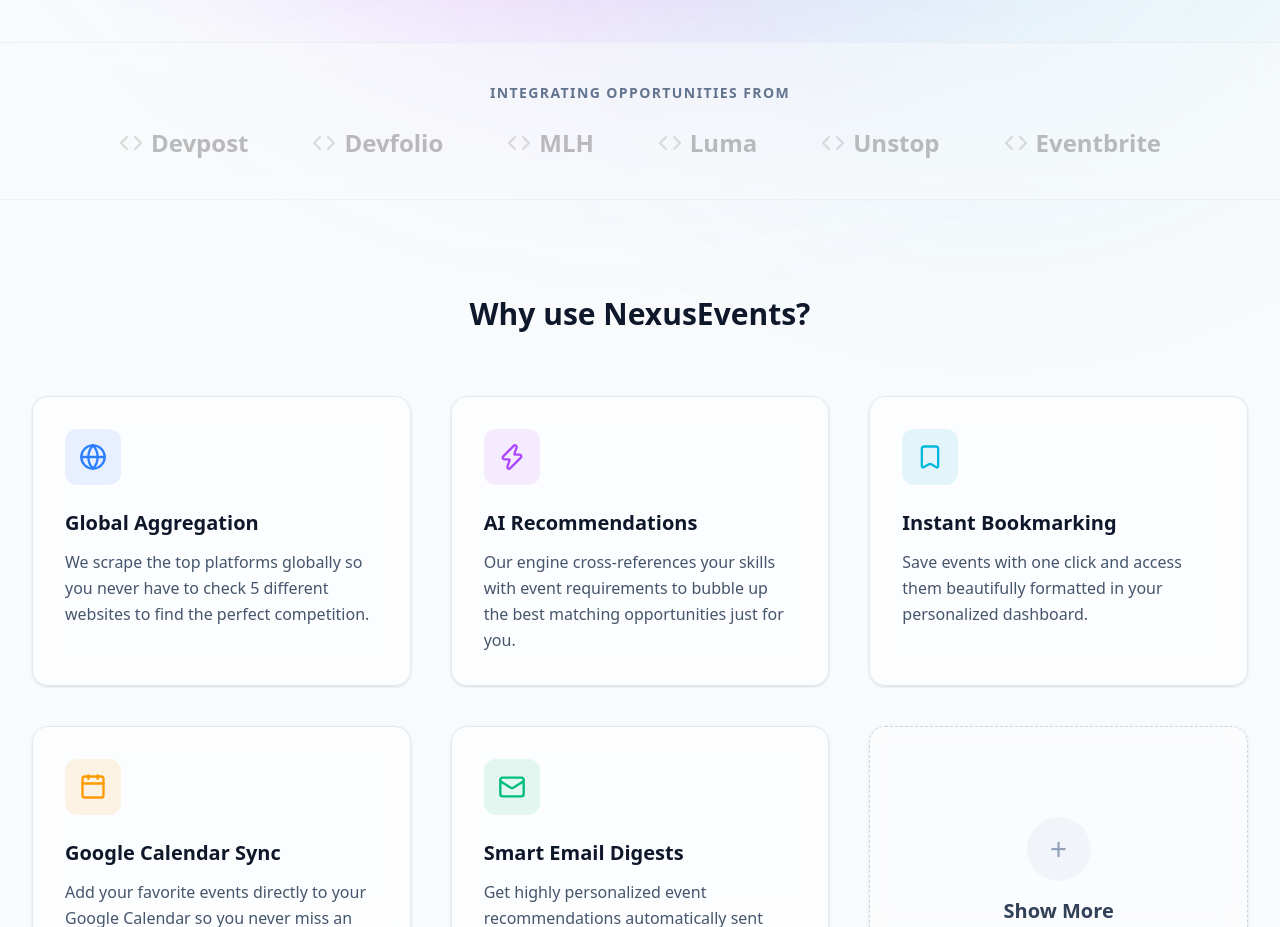
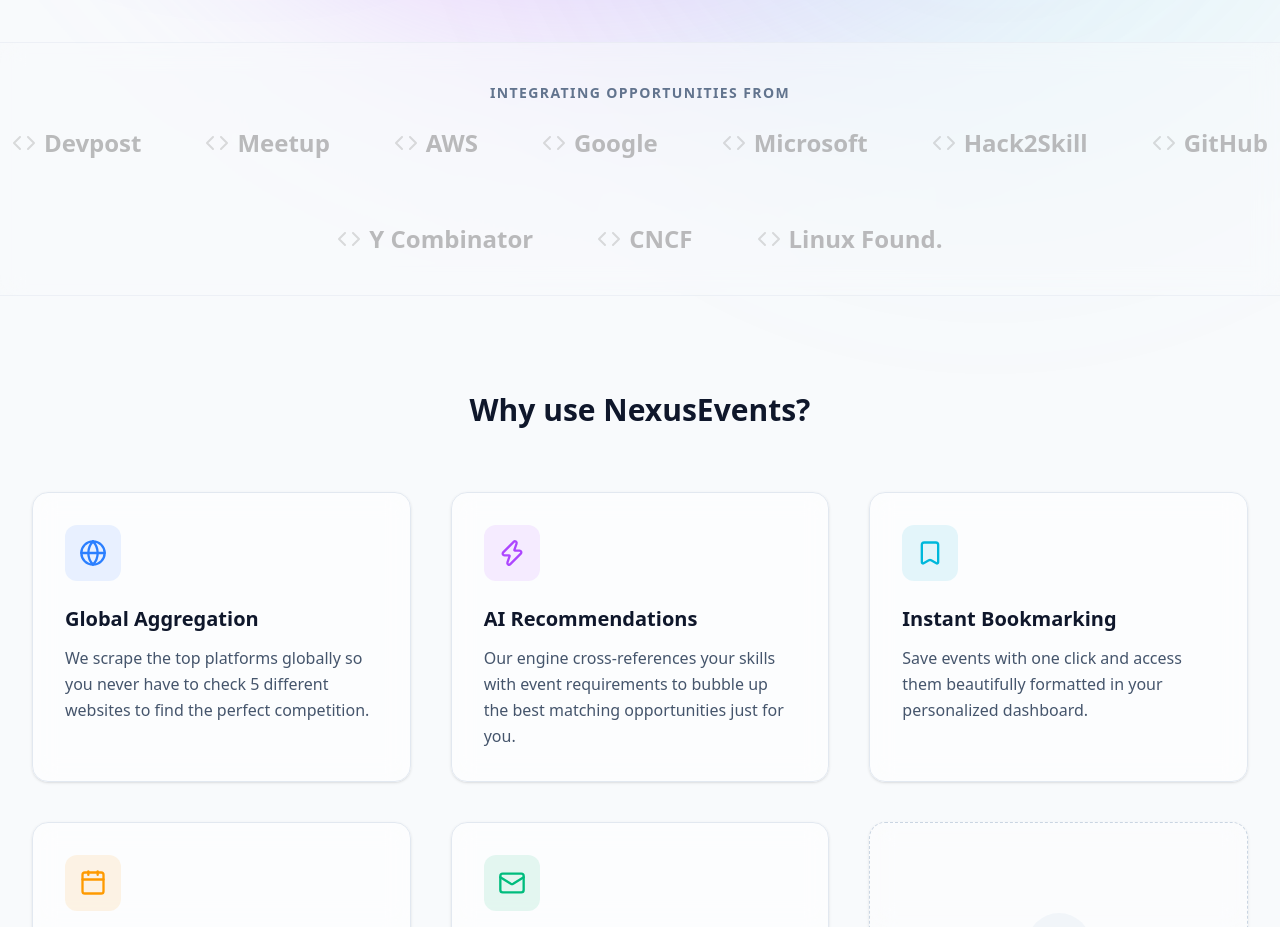
Before and after one commit to Vickyxsg173/NexusEvents, a React (Vite) app in the folder frontend/: page / in a window 1280 px wide. Shown: the part 800-1727 px from the top of the page. Built offline with nearby package versions, Linux system fonts and the light colour scheme; no server answers.

Commit message:
style: update UI text and filters for new sources

```diff
--- a/frontend/src/components/EventFilters.jsx
+++ b/frontend/src/components/EventFilters.jsx
@@ -82,9 +82,16 @@
             className="w-full bg-slate-50 border border-slate-300 text-slate-900 text-sm rounded-lg focus:ring-brand-500 focus:border-brand-500 block p-2.5 dark:bg-slate-700 dark:border-slate-600 dark:placeholder-slate-400 dark:text-white transition-colors"
           >
             <option value="">All Sources</option>
-            <option value="Unstop">Unstop</option>
-            <option value="Devfolio">Devfolio</option>
+            <option value="Devpost">Devpost</option>
+            <option value="GDG">Google Developer Groups</option>
+            <option value="Microsoft Reactor">Microsoft Reactor</option>
+            <option value="AWS Events">AWS Events</option>
+            <option value="Meetup">Meetup</option>
             <option value="Hack2Skill">Hack2Skill</option>
+            <option value="CNCF">Cloud Native Computing Foundation</option>
+            <option value="Linux Foundation">Linux Foundation</option>
+            <option value="Y Combinator Jobs">Y Combinator Jobs</option>
+            <option value="GitHub Internships (Simplify)">GitHub Internships</option>
           </select>
         </div>
 
@@ -119,6 +126,7 @@
             <option value="Competition">Competition</option>
             <option value="Workshop">Workshop</option>
             <option value="Webinar">Webinar</option>
+            <option value="Internship/Job">Internship / Job</option>
           </select>
         </div>
 
--- a/frontend/src/pages/Landing.jsx
+++ b/frontend/src/pages/Landing.jsx
@@ -160,7 +160,7 @@
         </div>
         <div className="flex justify-center flex-wrap gap-8 md:gap-16 opacity-70">
           {/* Mock Logos - using styled text for now */}
-          {['Devpost', 'Devfolio', 'MLH', 'Luma', 'Unstop', 'Eventbrite'].map((platform, idx) => (
+          {['Devpost', 'Meetup', 'AWS', 'Google', 'Microsoft', 'Hack2Skill', 'GitHub', 'Y Combinator', 'CNCF', 'Linux Found.'].map((platform, idx) => (
             <motion.div
               key={idx}
               initial={{ opacity: 0, y: 10 }}
```
